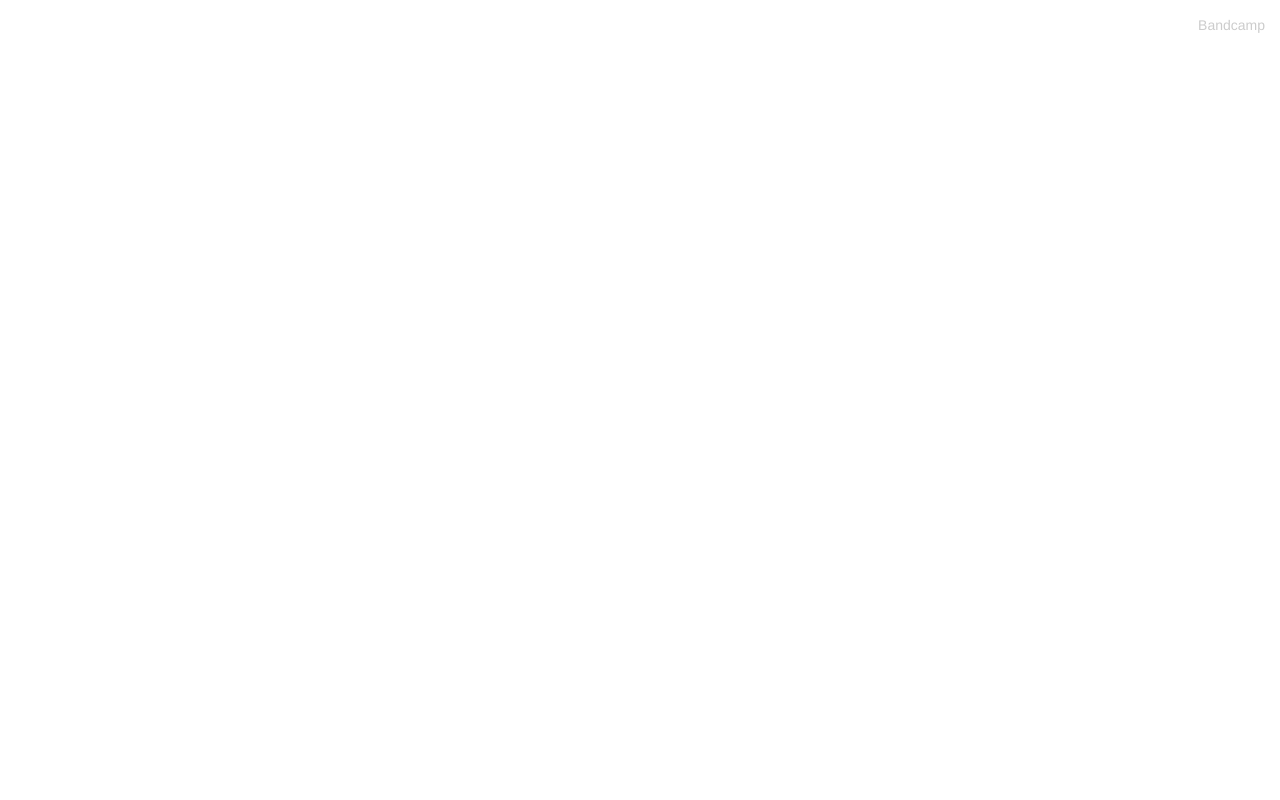
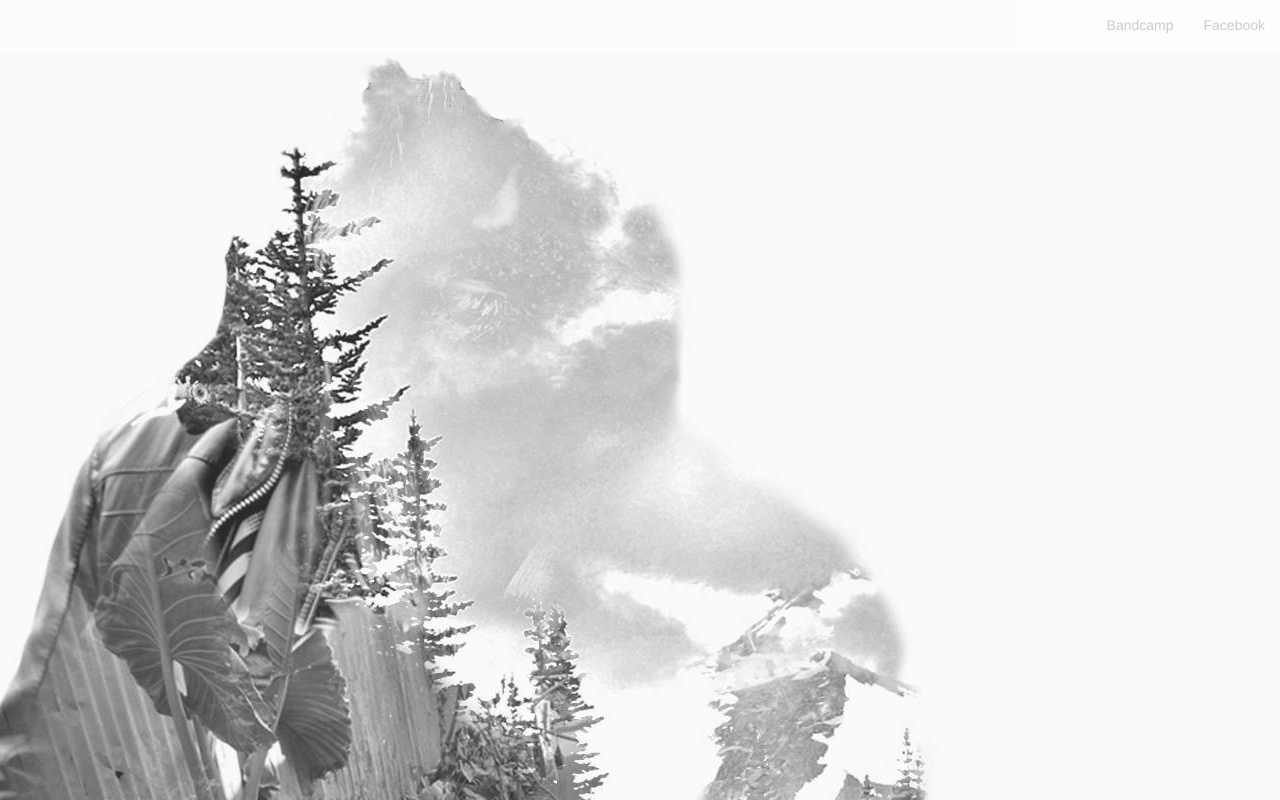
Before and after one commit to MellowArpeggiation/xure, a plain HTML site: page index.html in a window 1280 px wide. Drawn offline with nearby package versions, Linux system fonts and the light colour scheme; files that its build step writes are made by us from their sources.

Commit message:
Resizing logic and image modifications

```diff
--- a/css/bootstrap.scss
+++ b/css/bootstrap.scss
@@ -57,3 +57,6 @@
 // Utility classes
 @import "bootstrap/utilities";
 @import "bootstrap/responsive-utilities";
+
+// Custom SASS (XURE)
+@import "custom/elements";
--- /dev/null
+++ b/css/custom/_elements.scss
@@ -0,0 +1,13 @@
+.expand-container {
+	overflow: hidden;
+	height: 100vh;
+	position: relative;
+
+	.expand-body {
+		margin-left: -45px;
+		margin-right: -45px;
+
+		position: absolute;
+		bottom: 0;
+	}
+}
--- a/css/custom/_variables.scss
+++ b/css/custom/_variables.scss
@@ -1,21 +1,68 @@
+//== Colors
+//
+//## Gray and brand colors for use across Bootstrap.
+
+$gray-base:              #000 !default;
+$gray-darker:            lighten($gray-base, 13.5%) !default; // #222
+$gray-dark:              lighten($gray-base, 20%) !default;   // #333
+$gray:                   lighten($gray-base, 33.5%) !default; // #555
+$gray-light:             lighten($gray-base, 46.7%) !default; // #777
+$gray-lighter:           lighten($gray-base, 93.5%) !default; // #eee
+
+$brand-primary:         darken(#428bca, 6.5%) !default; // #337ab7
+$brand-success:         #5cb85c !default;
+$brand-info:            #5bc0de !default;
+$brand-warning:         #f0ad4e !default;
+$brand-danger:          #d9534f !default;
+
+
+//== Scaffolding
+//
+//## Settings for some of the most global styles.
+
+//** Background color for `<body>`.
+$body-bg:               #fafafa;
+//** Global text color on `<body>`.
+$text-color:            $gray-dark;
+
+//** Global textual link color.
+$link-color:            $brand-primary;
+//** Link hover color set via `darken()` function.
+$link-hover-color:      darken($link-color, 15%);
+//** Link hover decoration.
+$link-hover-decoration: underline;
+
+
 //== Navbar
 //
 //##
 
 $navbar-default-color:             #ccc;
-$navbar-default-bg:                linear-gradient(rgba(255, 255, 255, 1), rgba(255, 255, 255, 0));
+$navbar-default-bg:                rgba(255, 255, 255, 0.5);
 $navbar-default-border:            transparent;
 
 // Navbar links
 $navbar-default-link-color:                #ccc;
 $navbar-default-link-hover-color:          #bbb;
-$navbar-default-link-hover-bg:             rgba(0, 0, 0, 0.1);
-$navbar-default-link-active-color:         #555 !default;
-$navbar-default-link-active-bg:            darken($navbar-default-bg, 6.5%) !default;
-$navbar-default-link-disabled-color:       #ccc !default;
-$navbar-default-link-disabled-bg:          transparent !default;
+$navbar-default-link-hover-bg:             rgba(0, 0, 0, 0.02);
+$navbar-default-link-active-color:         #555;
+$navbar-default-link-active-bg:            darken($navbar-default-bg, 6.5%);
+$navbar-default-link-disabled-color:       #ccc;
+$navbar-default-link-disabled-bg:          transparent;
 
 // Navbar toggle
 $navbar-default-toggle-hover-bg:           transparent;
 $navbar-default-toggle-icon-bar-bg:        #ccc;
 $navbar-default-toggle-border-color:       transparent;
+
+
+//== Navs
+//
+//##
+
+//=== Shared nav styles
+$nav-link-padding:                          10px 15px !default;
+$nav-link-hover-bg:                         $gray-lighter !default;
+
+$nav-disabled-link-color:                   $gray-light !default;
+$nav-disabled-link-hover-color:             $gray-light !default;
--- a/index.html
+++ b/index.html
@@ -16,7 +16,7 @@
 		<![endif]-->
 	</head>
 	<body>
-		<nav class="navbar navbar-default navbar-static-top">
+		<nav class="navbar navbar-default navbar-fixed-top">
 			<div class="container-fluid">
 				<div class="navbar-header">
 					<button type="button" class="navbar-toggle collapsed" data-toggle="collapse" data-target="#main-navbar" aria-expanded="false">
@@ -30,10 +30,17 @@
 				<div class="collapse navbar-collapse" id="main-navbar">
 					<ul class="nav navbar-nav navbar-right">
 						<li><a href="#">Bandcamp</a></li>
+						<li><a href="#">Facebook</a></li>
 					</ul>
 				</div>
 			</div>
 		</nav>
+
+		<div class="expand-container">
+			<div class="expand-body">
+				<img class="img-responsive center-block" src="images/xure-cover-no-logo.png" />
+			</div>
+		</div>
 
 		<!-- Scripts -->
 		<script src="https://code.jquery.com/jquery-1.12.4.min.js"></script>
```
Also changed, not shown: css/bootstrap.css, images/xure-cover-no-logo.png (added), images/xure-logo-transparent.png (added), 1 other file.
